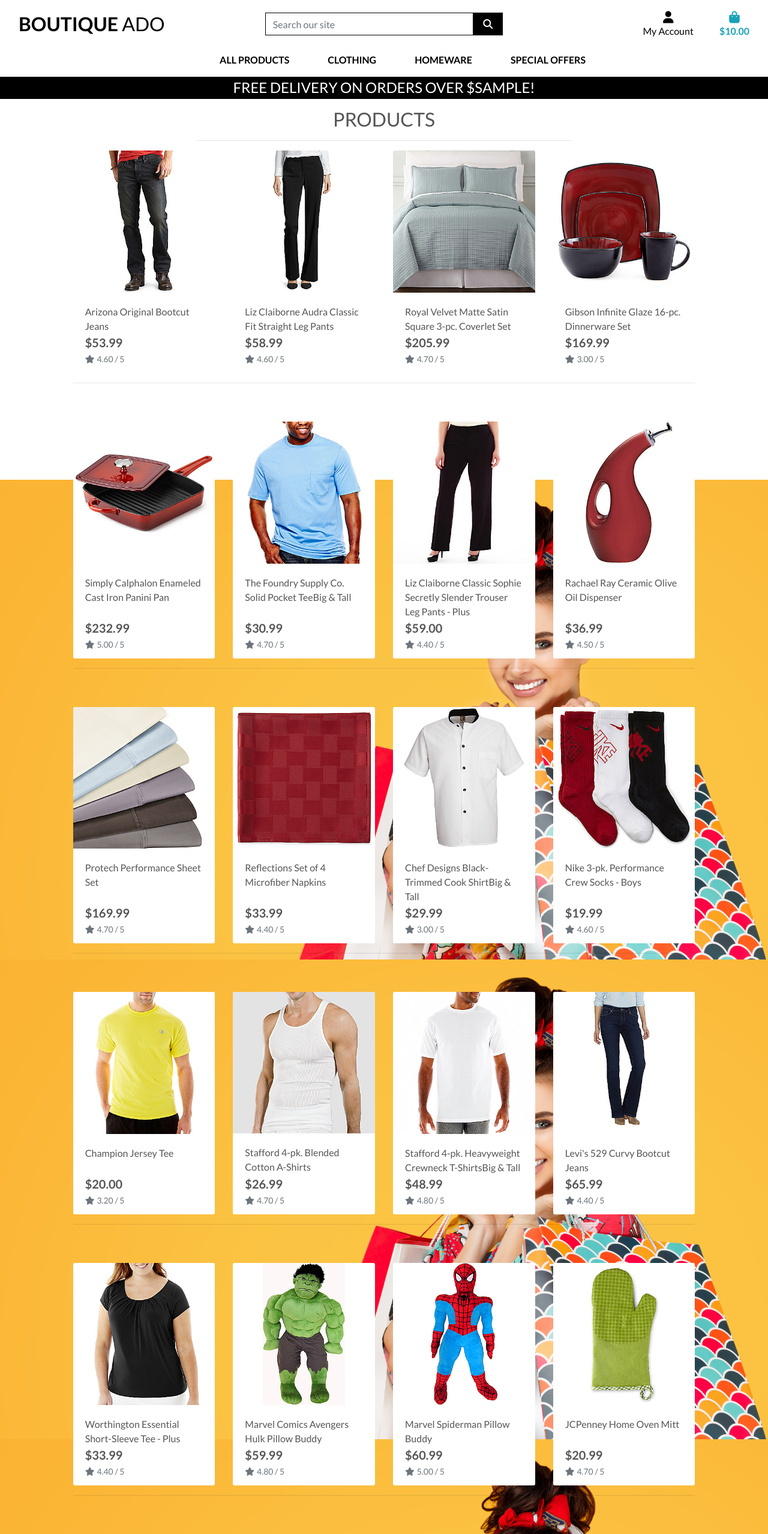
After one commit to jandejager10/boutique_ado_v1, a Django app: template products/templates/products/products.html in a window 1280 px wide. The commit adds this page. Shown: the whole page at 60% size. Run offline with Django 3.2, Linux system fonts and the light colour scheme; data comes from the database, SQL or seed files in the repository; tables that the repository leaves empty hold one stand-in row (values such as "Sample post"); the template is opened without the code that fills it: values that come from a table or form of the project are taken from there, most other values are stand-ins (such as "Sample title", 1, 10 or a date in 2020); some libraries are stand-ins or nearby versions.

```diff
--- a/home/templates/home/index.html
+++ b/home/templates/home/index.html
@@ -18,7 +18,7 @@
                 </h1>
                 <div class="my-5">
                     <h4>
-                        <a href="" class="shop-now-button btn btn-lg rounded-0 text-uppercase py-3">Shop Now</a>
+                        <a href="{% url 'products' %}" class="shop-now-button btn btn-lg rounded-0 text-uppercase py-3">Shop Now</a>
                     </h4>
                 </div>
             </div>
--- /dev/null
+++ b/products/templates/products/products.html
@@ -0,0 +1,79 @@
+{% extends "base.html" %}
+{% load static %}
+
+{% block page_header %}
+    <div class="container header-container">
+        <div class="row">
+            <div class="col"></div>
+        </div>
+    </div>
+{% endblock %}
+
+{% block content %}
+    <div class="overlay"></div>
+    <div class="container-fluid">
+        <div class="row">
+            <div class="col text-center mt-3">
+                <h2 class="logo-font">Products</h2>
+                <hr class="w-50 mb-1">
+            </div>
+        </div>
+        <div class="row">
+            <div class="product-container col-10 offset-1">
+                <div class="row mt-1 mb-2"></div>
+                <div class="row">
+                    {% for product in products %}
+                        <div class="col-sm-6 col-md-6 col-lg-4 col-xl-3">
+                            <div class="card h-100 border-0">
+                                {% if product.image %}
+                                <a href="">
+                                    <img class="card-img-top img-fluid" src="{{ product.image.url }}" alt="{{ product.name }}">
+                                </a>
+                                {% else %}
+                                <a href="">
+                                    <img class="card-img-top img-fluid" src="{{ MEDIA_URL }}noimage.png" alt="{{ product.name }}">
+                                </a>
+                                {% endif %}
+                                <div class="card-body pb-0">
+                                    <p class="mb-0">{{ product.name }}</p>
+                                </div>
+                                <div class="card-footer bg-white pt-0 border-0 text-left">
+                                    <div class="row">
+                                        <div class="col">
+                                            <p class="lead mb-0 text-left font-weight-bold">${{ product.price }}</p>
+                                            {% if product.rating %}
+                                                <small class="text-muted"><i class="fas fa-star mr-1"></i>{{ product.rating }} / 5</small>
+                                            {% else %}
+                                                <small class="text-muted">No Rating</small>
+                                            {% endif %}
+                                        </div>
+                                    </div>
+                                </div>
+                            </div>
+                        </div>
+                        {% if forloop.counter|divisibleby:1 %}
+                            <div class="col-12 d-sm-none mb-5">
+                                <hr>
+                            </div>
+                        {% endif %}
+                        {% if forloop.counter|divisibleby:2 %}
+                            <div class="col-12 d-none d-sm-block d-md-block d-lg-none mb-5">
+                                <hr>
+                            </div>
+                        {% endif %}
+                        {% if forloop.counter|divisibleby:3 %}
+                            <div class="col-12 d-none d-lg-block d-xl-none mb-5">
+                                <hr>
+                            </div>
+                        {% endif %}
+                        {% if forloop.counter|divisibleby:4 %}
+                            <div class="col-12 d-none d-xl-block mb-5">
+                                <hr>
+                            </div>
+                        {% endif %}
+                    {% endfor %}
+                </div>
+            </div>
+        </div>
+    </div>
+{% endblock %}
--- a/products/urls.py
+++ b/products/urls.py
@@ -3,4 +3,5 @@
 
 urlpatterns = [
     path('', views.all_products, name='products'),
+    path('<product_id>', views.product_detail, name='product_detail'),
 ]
--- a/static/css/base.css
+++ b/static/css/base.css
@@ -60,6 +60,16 @@
     background: #000 !important;
 }
 
+.overlay {
+	height: 100%;
+	width: 100%;
+	top: 0;
+	left: 0;
+	position: fixed;
+	background: white;
+	z-index: -1;
+}
+
 /* -------------------------------- Media Queries */
 
 /* Slightly larger container on xl screens */
@@ -83,3 +93,14 @@
         padding-top: 164px;
     }
 }
+
+/* pad the top a bit when navbar is collapsed on mobile */
+@media (max-width: 991px) {
+    .header-container {
+        padding-top: 116px;
+    }
+
+    body {
+        height: calc(100vh - 116px);
+    }
+}
--- a/templates/includes/main-nav.html
+++ b/templates/includes/main-nav.html
@@ -8,7 +8,7 @@
                 <a href="" class="dropdown-item">By Price</a>
                 <a href="" class="dropdown-item ">By Rating</a>
                 <a href="" class="dropdown-item ">By Category</a>
-                <a href="" class="dropdown-item">All Products</a>
+                <a href="{% url 'products' %}" class="dropdown-item">All Products</a>
             </div>
         </li>
 
```
Also changed, not shown: products/views.py (+13 -0 lines), products/templates/products/product_detail.html (renamed from products/templates/products/products/products.html).
